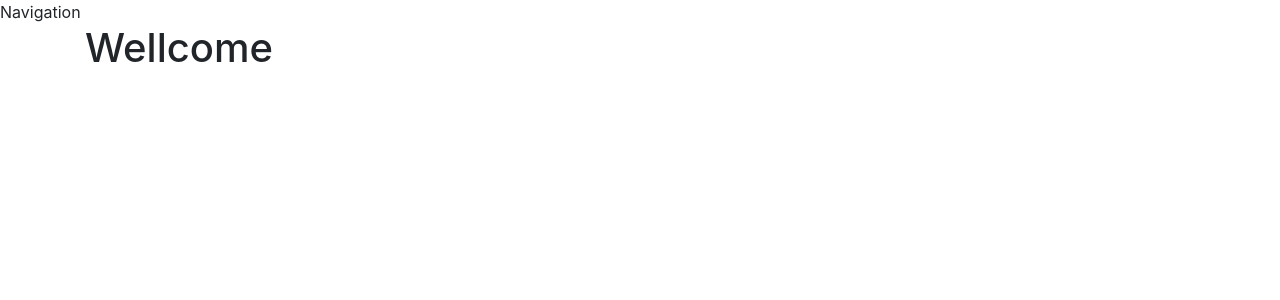
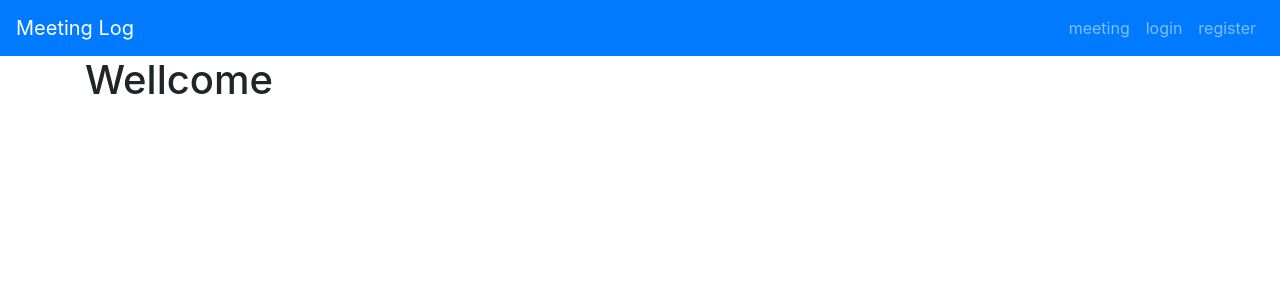
Before and after one commit to GregatGit/meetingLog, a Vue app: page /#/ in a window 1280 px wide. Shown: the top 300 px of the page. Built offline with nearby package versions, Linux system fonts and the light colour scheme; the HTML template or start-up script is replaced by a standard one.

Commit message:
add links to navigation

```diff
--- a/src/components/Navigation.vue
+++ b/src/components/Navigation.vue
@@ -1,3 +1,14 @@
 <template>
-  <div>Navigation</div>
+  <div>
+    <nav class=" site-nav navbar navbar-expand bg-primary navbar-dark">
+      <div class="container-fluid">
+        <router-link class="navbar-brand" to="/">Meeting Log</router-link>
+        <div class="navbar-nav ml-auto">
+          <router-link class="nav-item nav-link" to="/meetings">meeting</router-link>
+          <router-link class="nav-item nav-link" to="/login">login</router-link>
+          <router-link class="nav-item nav-link" to="/register">register</router-link>
+        </div>
+      </div>
+    </nav>
+  </div>
 </template>
```
